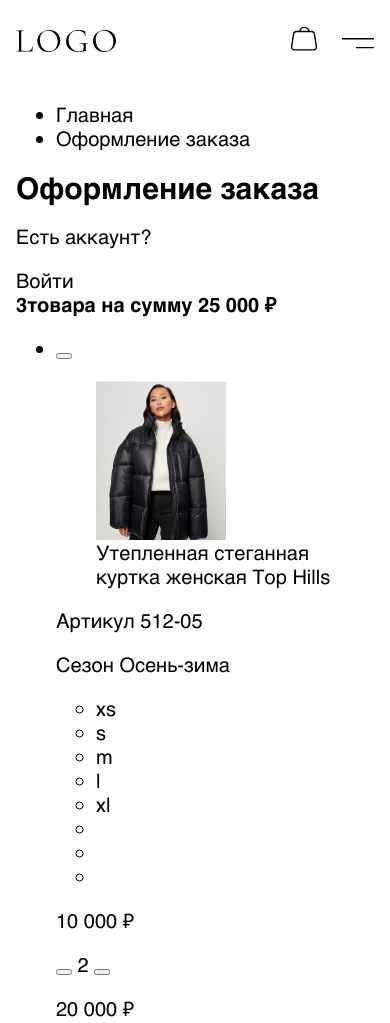
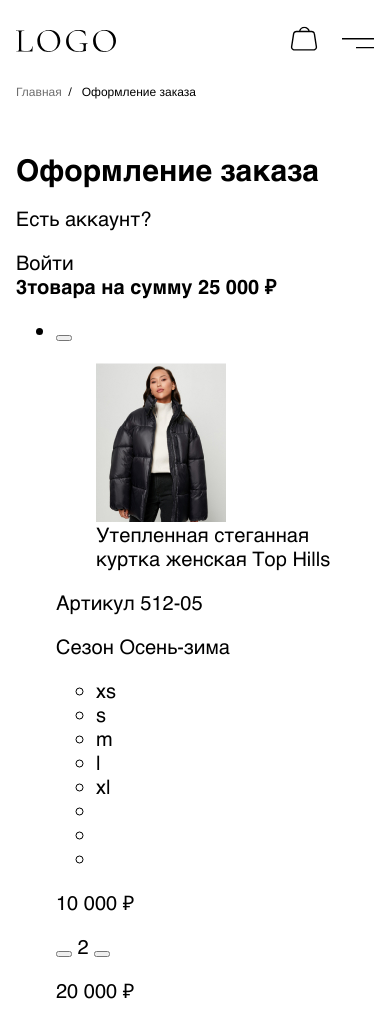
Before and after one commit to StasyaShu/test_5corners, a website: page source/index.html in a window 390 px wide. Shown: the top 1023 px of the page. Drawn offline with nearby package versions, Linux system fonts and the light colour scheme; files that its build step writes are made by us from their sources; files whose address does not match are found by name.

Commit message:
стилизация и адаптив хлебных крошек

```diff
--- a/source/index.html
+++ b/source/index.html
@@ -85,7 +85,7 @@
               <a href="#" class="breadcrumbs__link" aria-label="Ссылка-переход на главную">Главная</a>
             </li>
             <li class="breadcrumbs__item">
-              <a href="#" class="breadcrumbs__link readcrumbs__link--active" aria-label="Оформление заказа">Оформление
+              <a href="#" class="breadcrumbs__link" aria-label="Оформление заказа">Оформление
                 заказа</a>
             </li>
           </ul>
--- a/source/sass/blocks/breadcrumbs.scss
+++ b/source/sass/blocks/breadcrumbs.scss
@@ -0,0 +1,53 @@
+.breadcrumbs {
+  &__wrapper {
+    display: flex;
+    align-items: center;
+    padding: 50px 0 40px;
+
+    @include mobile {
+      padding: 22px 0 32px;
+    }
+  }
+
+  &__list {
+    list-style: none;
+    padding: 0;
+    margin: 0;
+    font-weight: 400;
+    font-size: 12px;
+    line-height: 15px;
+    display: flex;
+    flex-wrap: wrap;
+    align-items: center;
+  }
+
+  &__item:not(:last-child) {
+    position: relative;
+
+    &::after {
+      content: "/";
+      position: absolute;
+      right: 0;
+    }
+
+    a {
+      color: $color-dim-gray;
+    }
+  }
+
+  &__item {
+    padding: 0 10px 0 0;
+    margin: 0 10px 0 0;
+
+    a {
+      color: $color-black;
+      font-weight: 500;
+    }
+  }
+
+  &__link {
+    &:hover {
+      text-decoration: underline;
+    }
+  }
+}
--- a/source/sass/blocks/header.scss
+++ b/source/sass/blocks/header.scss
@@ -17,6 +17,7 @@
 
     @include mobile {
       z-index: 2;
+      padding: 25px 0 2px;
     }
   }
 
```
Also changed, not shown: build/css/style.min.css, build/index.html, 1 other file.
